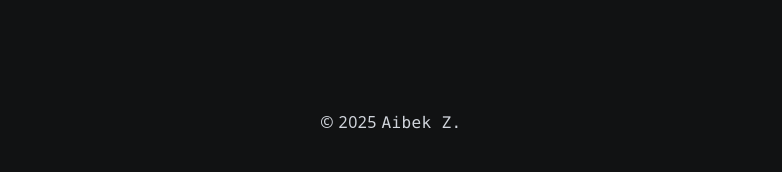
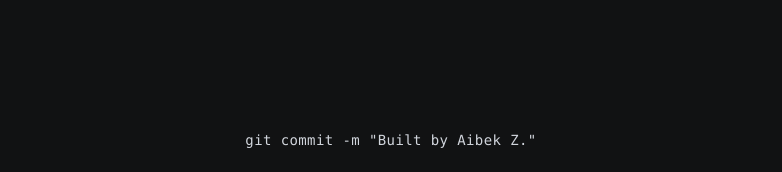
Before and after one commit to aibekz/portfolio, a React (Vite) app: page / in a window 1280 px wide. Shown: the part 625-797 px from the top of the page, without its empty margins (249-1031 px from the left). Built offline with nearby package versions, Linux system fonts and the light colour scheme; no server answers; a web font is replaced by a local one.

Commit message:
update: footer content

```diff
--- a/src/components/Footer.jsx
+++ b/src/components/Footer.jsx
@@ -1,12 +1,11 @@
-import { getCurrentYear } from '../utils';
 import { siteConfig } from '../constants/siteConfig';
 
 export default function Footer() {
   return (
-    <footer className="py-10">
-      <div className="flex flex-col items-center space-y-3">
+    <footer>
+      <div className="max-w-3xl mx-auto p-6 flex items-center justify-center">
         <p className="tracking-wide text-gray-300">
-          © {getCurrentYear()} <span className="font-mono">{siteConfig.author.logo}</span>
+          <span className="font-mono text-sm">git commit -m "Built by {siteConfig.author.logo}"</span>
         </p>
       </div>
     </footer>
```
